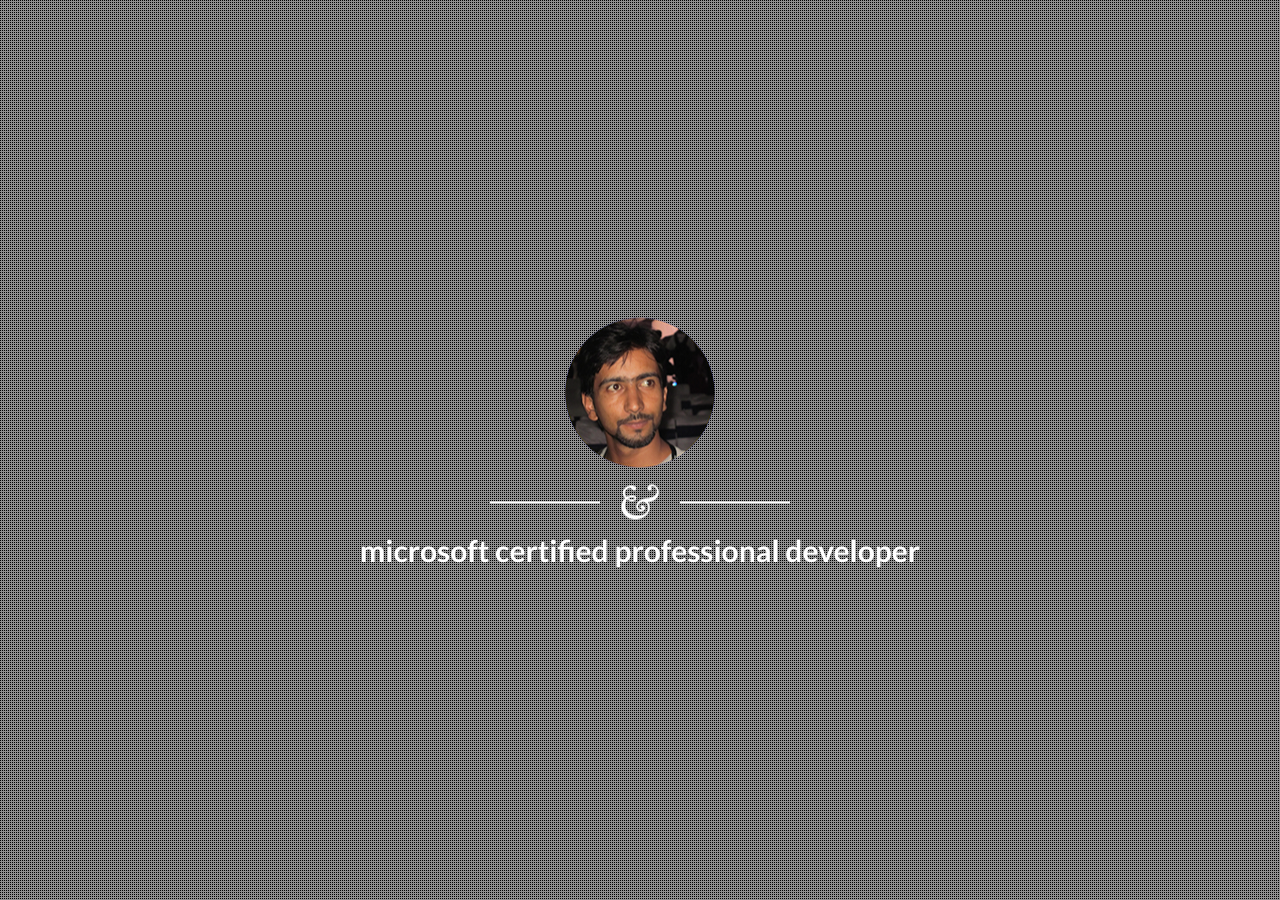
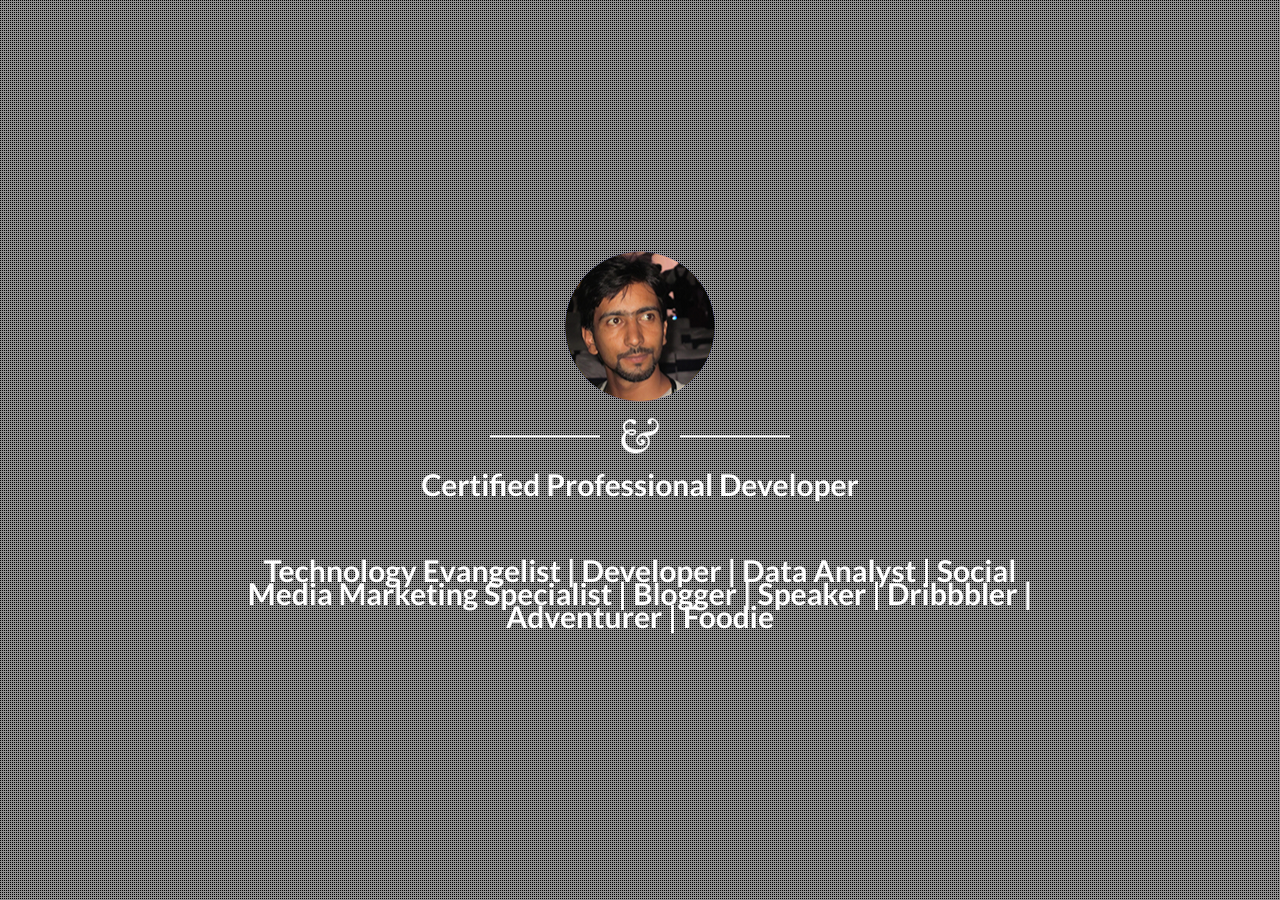
Before and after one commit to ashrafwani/ashrafwani.github.io, a Jekyll site: the page index.html, which Jekyll copies as it is, in a window 1280 px wide and 900 px high. Built offline with Jekyll 4.4.1, drawn with Linux system fonts in a browser that asks for light colours; nearby versions of some CDN libraries.

Commit message:
Update index.html

```diff
--- a/index.html
+++ b/index.html
@@ -26,7 +26,10 @@
             <div class="big-background-container">
                     <img src="/images/ashraf.png">
                     <div class="divider"></div>
-                    <h1 id="colorize">microsoft certified professional developer</h1>
+                    <h1 id="colorize">Certified Professional Developer</h1><br>
+                    <p>
+                    <h1 id="colorize">Technology Evangelist | Developer | Data Analyst | Social Media Marketing Specialist | Blogger | Speaker | Dribbbler | Adventurer | Foodie</h1>
+                    </p>
             </div>
     </section>
 
```
